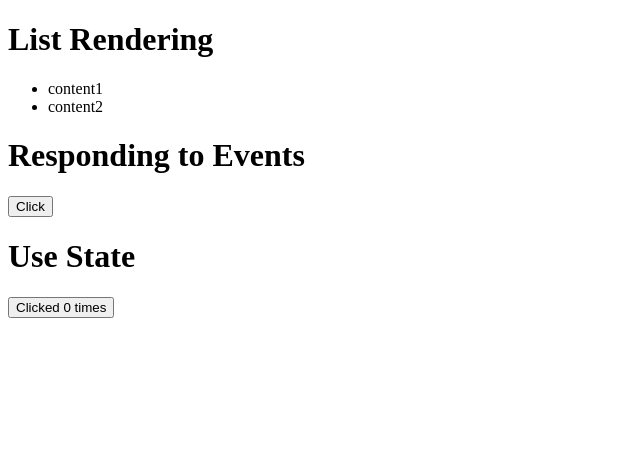
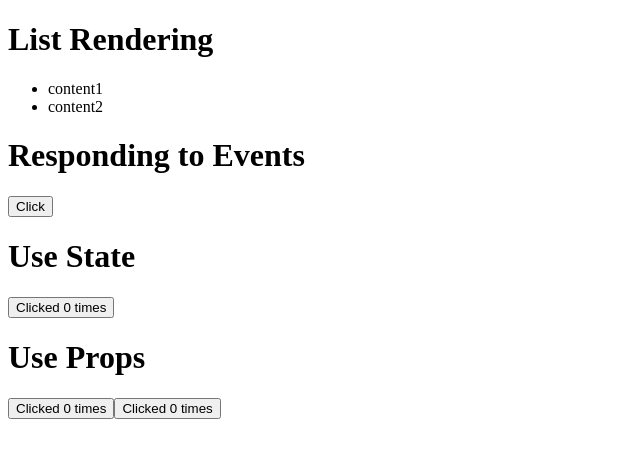
Before and after one commit to hellogyeol/practice-react, a React (Create React App) app: page / in a window 1280 px wide. Shown: the top 458 px of the page, without its empty margins (0-640 px from the left). Built offline with nearby package versions, Linux system fonts and the light colour scheme; the HTML template or start-up script is replaced by a standard one.

Commit message:
test: 속성 상속(props)

```diff
--- a/src/App.js
+++ b/src/App.js
@@ -1,6 +1,7 @@
 import List from './components/List';
 import Event from './components/Event';
 import State from './components/State';
+import Props from './components/Props';
 
 function App() {
   return (
@@ -8,6 +9,7 @@ function App() {
       <List />
       <Event />
       <State />
+      <Props />
     </>
   );
 }
--- /dev/null
+++ b/src/components/Props.js
@@ -0,0 +1,21 @@
+import { useState } from 'react';
+import PropsBtn1 from './PropsBtn1';
+import PropsBtn2 from './PropsBtn2';
+
+function Props() {
+  const [count, setCount] = useState(0);
+
+  function handleClick() {
+    setCount(count + 1);
+  }
+
+  return (
+    <>
+      <h1>Use Props</h1>
+      <PropsBtn1 count={count} countUp={handleClick} />
+      <PropsBtn2 count={count} countUp={handleClick} />
+    </>
+  );
+}
+
+export default Props;
--- /dev/null
+++ b/src/components/PropsBtn1.js
@@ -0,0 +1,11 @@
+function PropsBtn1({ count, countUp }) {
+  return (
+    <>
+      <button onClick={countUp}>
+        Clicked {count} times
+      </button>
+    </>
+  );
+}
+
+export default PropsBtn1;
--- /dev/null
+++ b/src/components/PropsBtn2.js
@@ -0,0 +1,11 @@
+function PropsBtn2({ count, countUp }) {
+  return (
+    <>
+      <button onClick={countUp}>
+        Clicked {count} times
+      </button>
+    </>
+  );
+}
+
+export default PropsBtn2;
```
